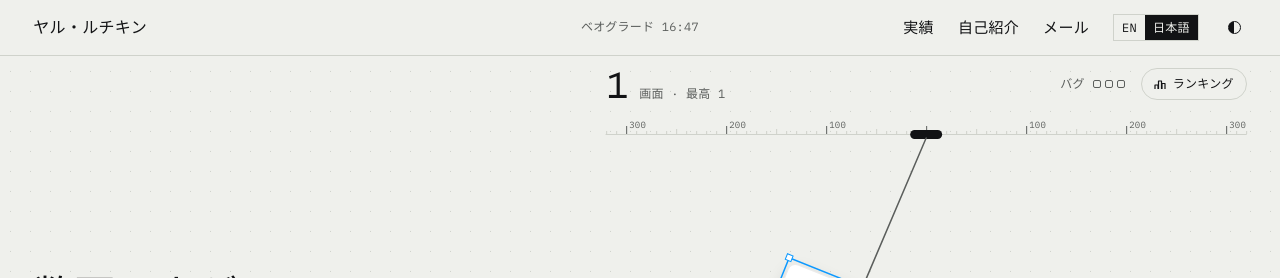
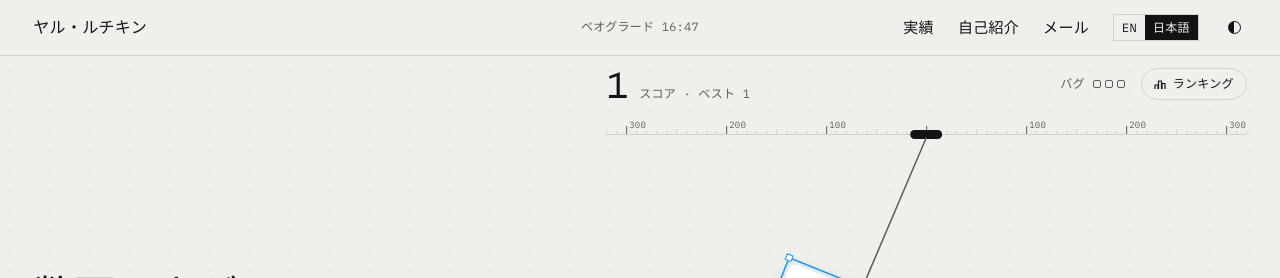
Before and after one commit to ceoofdesign/folio, a Jekyll site: the page built from ja/index.html, in a window 1280 px wide and 900 px high. Shown: the top 278 px of the window. Built offline with Jekyll 4.4.1, drawn with Linux system fonts in a browser that asks for light colours; some web fonts are replaced; part of the change alters nothing that is shown.

Commit message:
Make the records board feel instant and call the count a score
- The last board seen is kept on the device: the dialog and the rank hint
  show it at once and refresh in the background; it is prefetched after load
- Saving shows the place on the board right away; the server's answer
  confirms or corrects it, and a failure falls back to this device
- The web app keeps the board in its cache and reads the sheet once per save
- "screens" becomes "Score" in the HUD, the end panel, the table and the email

Co-Authored-By: Claude Opus 5.5 <noreply@anthropic.com>

```diff
--- a/_data/i18n.yml
+++ b/_data/i18n.yml
@@ -36,7 +36,7 @@ en:
   games:
     aria: "Tower game: release the swinging screen to stack a booking flow. Space or Enter drops it."
     screens: "Search,Dates,Results,Map,Filters,Hotel,Reviews,Rooms,Guests,Payment,3-D Secure,Confirm,E-ticket,Support"
-    label: "screens · best {m}"
+    label: "score · best {m}"
     hint: "click to drop"
     hint_touch: "tap to drop"
     bugs: "Bugs"
@@ -46,7 +46,7 @@ en:
     milestone: "Flow shipped"
     lose_bugs: "Three bugs reached production"
     lose_fall: "The layout collapsed"
-    result: "{n} screens · best {m}"
+    result: "Score {n} · best {m}"
     new_best: "new personal best"
     rank: "That’s #{n} on the board"
     records: "Records"
@@ -57,6 +57,7 @@ en:
     saving: "Saving…"
     again: "Play again"
     saved: "Saved: #{n} of {m}"
+    saving_rank: "#{n} of {m} · saving…"
     saved_local: "Saved on this device"
     error: "Couldn’t reach the board, so the score is saved on this device."
     cta: "Hiring a product designer in Japan?"
@@ -65,11 +66,11 @@ en:
     who_company: "{name} from {company}"
     mail_subject: "Product designer role"
     mail_body: "Hi Yar,\n\nI saw your portfolio and would like to talk about a product designer role.\n\n"
-    mail_body_named: "Hi Yar,\n\nThis is {who}. I stacked {n} screens in your tower game and would like to talk about a product designer role.\n\n"
+    mail_body_named: "Hi Yar,\n\nThis is {who}. I scored {n} in your tower game and would like to talk about a product designer role.\n\n"
     board_title: "Records"
     board_all: "All records"
     board_lede: "The tallest towers, with the names and companies of the people who built them."
-    board_cols: ["No.", "Name", "Company", "Screens"]
+    board_cols: ["No.", "Name", "Company", "Score"]
     board_empty: "No records yet. Yours could be the first."
     board_loading: "Loading…"
     board_error: "Couldn’t load the board. Please try again later."
@@ -112,7 +113,7 @@ ja:
   games:
     aria: "タワーゲーム：揺れる画面を離して予約フローを積み上げます。スペースキーまたはEnterキーで離せます。"
     screens: "検索,日付,検索結果,地図,絞り込み,ホテル,レビュー,客室,宿泊者,支払い,3Dセキュア,予約確認,eチケット,サポート"
-    label: "画面 · 最高 {m}"
+    label: "スコア · ベスト {m}"
     hint: "クリックで離す"
     hint_touch: "タップで離す"
     bugs: "バグ"
@@ -122,7 +123,7 @@ ja:
     milestone: "フローをリリース"
     lose_bugs: "バグが3件、本番に出てしまいました"
     lose_fall: "レイアウトが崩れました"
-    result: "{n}画面 · 最高 {m}"
+    result: "スコア {n} · ベスト {m}"
     new_best: "自己ベスト更新"
     rank: "ランキング{n}位の記録です"
     records: "ランキング"
@@ -133,6 +134,7 @@ ja:
     saving: "保存中…"
     again: "もう一度"
     saved: "保存しました：{m}件中{n}位"
+    saving_rank: "{m}件中{n}位 · 保存中…"
     saved_local: "この端末に保存しました"
     error: "ランキングに接続できなかったため、この端末に保存しました。"
     cta: "日本でプロダクトデザイナーを募集していますか？"
@@ -141,11 +143,11 @@ ja:
     who_company: "{company}の{name}"
     mail_subject: "プロダクトデザイナーのポジションについて"
     mail_body: "ヤルさん\n\nポートフォリオを拝見しました。プロダクトデザイナーのポジションについてお話しできればと思います。\n\n"
-    mail_body_named: "ヤルさん\n\n{who}です。タワーゲームで{n}画面を積みました。プロダクトデザイナーのポジションについてお話しできればと思います。\n\n"
+    mail_body_named: "ヤルさん\n\n{who}です。タワーゲームで{n}点を取りました。プロダクトデザイナーのポジションについてお話しできればと思います。\n\n"
     board_title: "ランキング"
     board_all: "ランキングを見る"
     board_lede: "いちばん高いタワーと、それを積んだ人の名前と会社です。"
-    board_cols: ["順位", "お名前", "会社", "画面"]
+    board_cols: ["順位", "お名前", "会社", "スコア"]
     board_empty: "まだ記録はありません。最初の記録をどうぞ。"
     board_loading: "読み込み中…"
     board_error: "ランキングを読み込めませんでした。時間をおいてお試しください。"
--- a/assets/js/site.js
+++ b/assets/js/site.js
@@ -84,25 +84,43 @@
     const mine = () => ({ name: store.get('towerName') || '', company: store.get('towerCompany') || '' });
     const localRuns = () => { try { return JSON.parse(store.get('towerRuns') || '[]'); } catch (e) { return []; } };
     const sortRuns = (list) => list.slice().sort((a, b) => b.score - a.score);
-    let cache = null;
-    const fetchBoard = (fresh) => {
-      if (!boardUrl) return Promise.resolve({ local: true, board: sortRuns(localRuns()) });
-      if (!fresh && cache && Date.now() - cache.at < 30000) return Promise.resolve(cache.data);
-      return fetch(boardUrl).then((r) => r.json()).then((data) => {
-        if (!data || !data.ok) throw new Error('board');
-        cache = { at: Date.now(), data };
-        return data;
-      });
+    // The web app takes a second or more to answer, so the last board seen is kept on the device:
+    // it shows at once and is refreshed in the background
+    const remember = (data) => { store.set('towerBoard', JSON.stringify({ total: data.total, board: data.board })); return data; };
+    const recalled = () => {
+      if (!boardUrl) return { local: true, board: sortRuns(localRuns()) };
+      try { return JSON.parse(store.get('towerBoard') || 'null'); } catch (e) { return null; }
+    };
+    let pending = null;
+    const fetchBoard = () => {
+      if (!boardUrl) return Promise.resolve(recalled());
+      if (!pending) {
+        pending = fetch(boardUrl).then((r) => r.json()).then((data) => {
+          if (!data || !data.ok) throw new Error('board');
+          return remember(data);
+        }).finally(() => { setTimeout(() => { pending = null; }, 10000); });
+      }
+      return pending;
     };
     const postRun = (run) => {
       if (!boardUrl) return Promise.reject(new Error('local'));
       // A plain text body keeps this a simple request, so the browser sends it without a preflight
       return fetch(boardUrl, { method: 'POST', body: JSON.stringify(run) }).then((r) => r.json()).then((data) => {
         if (!data || !data.ok) throw new Error('board');
-        cache = { at: Date.now(), data };
-        return data;
+        return remember(data);
       });
     };
+    // The board as it will look with this run in it, so the result shows before the server answers
+    const withRun = (board, me, score) => {
+      const same = (r) => r.name.toLowerCase() === me.name.toLowerCase() && (r.company || '').toLowerCase() === (me.company || '').toLowerCase();
+      const old = board.find(same);
+      const rest = board.filter((r) => !same(r));
+      const entry = { name: me.name, company: me.company, score: Math.max(score, old ? old.score : 0) };
+      const list = rest.concat(entry).sort((a, b) => b.score - a.score);
+      return { list, rank: list.indexOf(entry) + 1, total: board.length + (old ? 0 : 1) };
+    };
+    // Warm the board up while the visitor reads the first screen
+    if (boardUrl) setTimeout(() => fetchBoard().catch(() => { /* tried again on demand */ }), 2500);
     const keepLocal = (run) => {
       const list = sortRuns(localRuns().concat({ name: run.name, company: run.company, score: run.score, date: new Date().toISOString().slice(0, 10) })).slice(0, 20);
       store.set('towerRuns', JSON.stringify(list));
@@ -143,16 +161,19 @@
       if (!dialog || !dialog.showModal) return;
       const list = $('[data-records-list]', dialog);
       const note = $('[data-records-note]', dialog);
-      list.textContent = '';
-      note.textContent = say('board_loading');
-      $('[data-records-mail]', dialog).href = mailto(null);
-      dialog.showModal();
-      fetchBoard(true).then((data) => {
+      const render = (data) => {
         const board = data.board || [];
         note.textContent = !board.length ? say('board_empty') : data.local ? say('board_local') : '';
         note.hidden = !note.textContent;
         rowsInto(list, board, mine(), 50);
-      }).catch(() => { note.hidden = false; note.textContent = say('board_error'); });
+      };
+      const seen = recalled();
+      list.textContent = '';
+      if (seen) render(seen);
+      else { note.hidden = false; note.textContent = say('board_loading'); }
+      $('[data-records-mail]', dialog).href = mailto(null);
+      dialog.showModal();
+      fetchBoard().then(render).catch(() => { if (!seen) { note.hidden = false; note.textContent = say('board_error'); } });
     };
     $$('[data-records-open]').forEach((b) => b.addEventListener('click', openRecords));
     if (dialog) {
@@ -176,7 +197,6 @@
     let run = null;
     let again = null;
     let overTimer = 0;
-    const submit = $('button[type="submit"]', ov.form);
     const showSaved = (board, me, message) => {
       ov.form.hidden = true;
       ov.rank.hidden = true;
@@ -194,16 +214,20 @@
       if (!me.name) { ov.form.elements.name.focus(); return; }
       store.set('towerName', me.name);
       store.set('towerCompany', me.company);
-      submit.disabled = true;
-      submit.textContent = say('saving');
       const entry = { name: me.name, company: me.company, score: run.score, seconds: run.seconds, lang };
+      if (!boardUrl) { showSaved(keepLocal(entry), me, say('saved_local')); return; }
+      // Show the place on the board right away; the server's answer only confirms or corrects it
+      const thisRun = run;
+      const guess = withRun((recalled() || { board: [] }).board || [], me, run.score);
+      showSaved(guess.list, me, say('saving_rank', { n: guess.rank, m: guess.total }));
       postRun(entry).then((res) => {
+        if (run !== thisRun) return;
         const board = res.board || [];
         showSaved(board, me, say('saved', { n: res.rank || board.findIndex((r) => isMine(r, me)) + 1, m: res.total || board.length }));
-      }).catch((err) => {
-        const list = keepLocal(entry);
-        showSaved(list, me, err.message === 'local' ? say('saved_local') : say('error'));
-      }).finally(() => { submit.disabled = false; submit.textContent = say('save'); });
+      }).catch(() => {
+        keepLocal(entry);
+        if (run === thisRun) ov.status.textContent = say('error');
+      });
     });
     $$('[data-again]', stage).forEach((b) => b.addEventListener('click', () => { if (again) again(); }));
 
@@ -225,11 +249,13 @@
         ov.box.hidden = false;
         if (document.activeElement === canvas && r.score > 0) ov.form.elements.name.focus({ preventScroll: true });
         if (r.score > 0 && boardUrl) {
-          fetchBoard(false).then((data) => {
-            if (run !== r) return;
+          const place = (data) => {
+            if (run !== r || !data) return;
             const ahead = (data.board || []).filter((x) => x.score > r.score).length;
             if (ahead < 50) { ov.rank.textContent = say('rank', { n: ahead + 1 }); ov.rank.hidden = !ov.saved.hidden; }
-          }).catch(() => { /* the panel works without it */ });
+          };
+          place(recalled());
+          fetchBoard().then(place).catch(() => { /* the panel works without it */ });
         }
       }, 450);
     };
```
Also changed, not shown: 1 other file.
